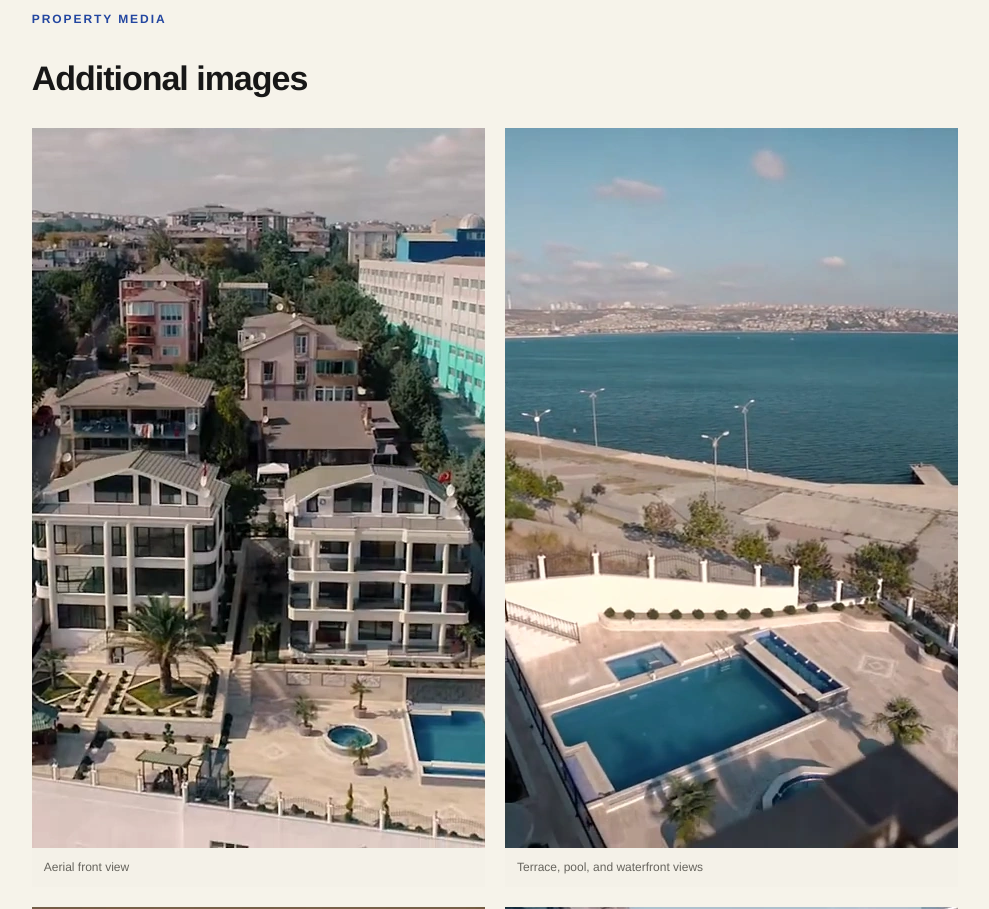
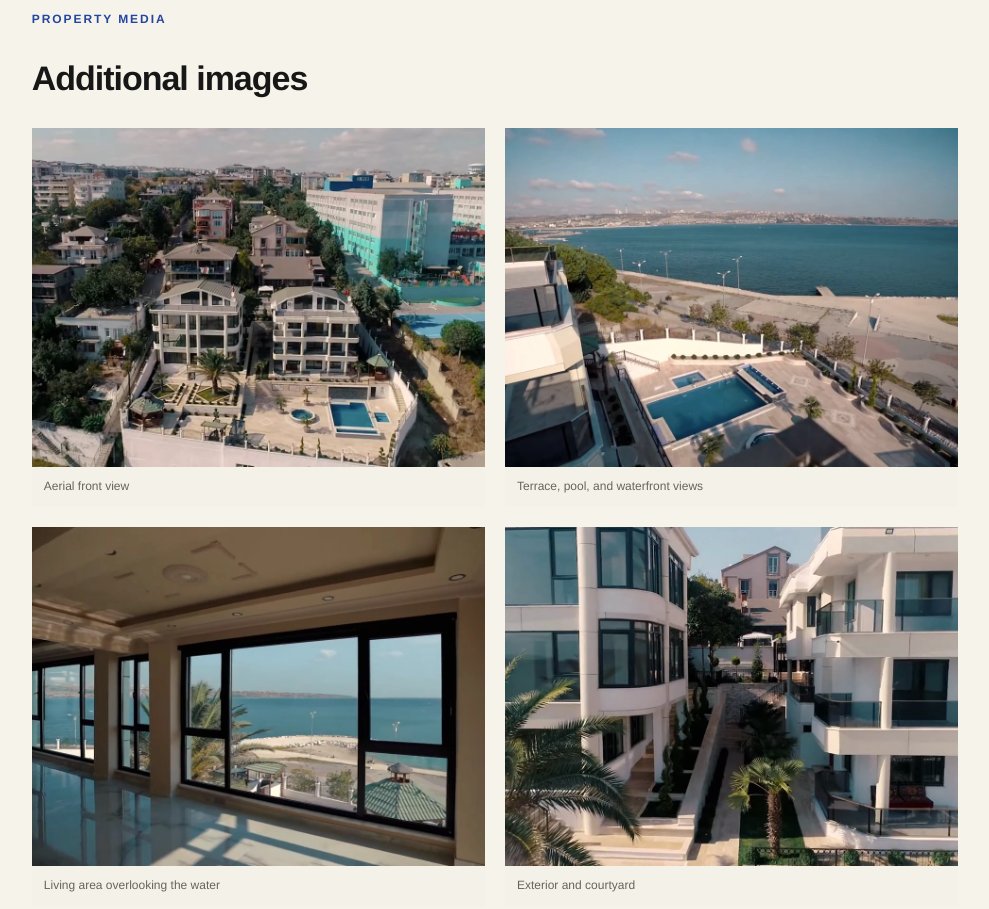
Before and after one commit to PrototypeVersions/MREO_BuySellProperty, a website: page turkey-property.html in a window 1280 px wide. Shown: the part 1320-2229 px from the top of the page, without its empty margins (145-1134 px from the left). Drawn offline with Linux system fonts and the light colour scheme.

Commit message:
Restore landscape crop for Turkey additional images

```diff
--- a/turkey-property.html
+++ b/turkey-property.html
@@ -8,6 +8,21 @@
   <link rel="stylesheet" href="styles.css">
   <link rel="stylesheet" href="marketplace.css?v=20260914-blind-auction">
   <link rel="stylesheet" href="coordination.css?v=20260916">
+  <style>
+    .seller-media-grid figure > a {
+      display: block;
+      width: 100%;
+      aspect-ratio: 4 / 3;
+      overflow: hidden;
+      background: #eeeae0;
+    }
+    .seller-media-grid figure > a > img {
+      display: block;
+      width: 100%;
+      height: 100%;
+      object-fit: cover;
+    }
+  </style>
 </head>
 <body class="property-detail-page">
   <header class="site-header"><a class="brand" href="index.html" aria-label="MREO home"><span class="brand-mark" aria-hidden="true"><span class="brand-circle"></span><span class="brand-square"></span></span><span class="brand-name">MREO</span></a><nav class="market-nav" aria-label="Main navigation"><a href="buyer.html">Buy</a><a href="seller.html">Sell</a><a href="portfolios.html">Portfolios</a><a href="coordination.html">Coordinate</a><a href="auction.html">Auctions</a></nav></header>
```
